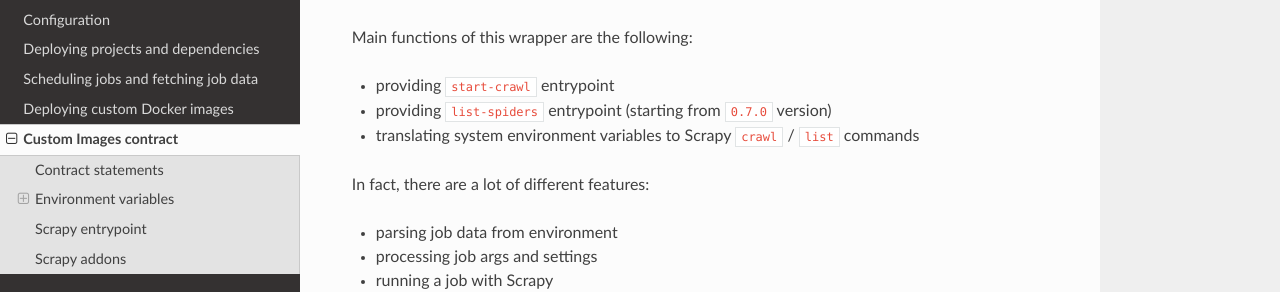
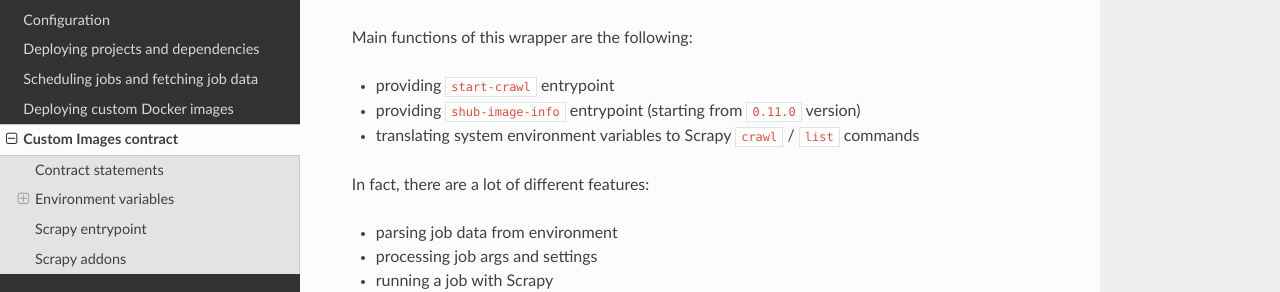
Before and after one commit to scrapinghub/shub, a Sphinx documentation site: the page built from docs/custom-images-contract.rst, in a window 1280 px wide and 900 px high, scrolled down 3890 px. Shown: the part 155-447 px from the top of the window. Built offline with Sphinx 7.4.7 and the Read the Docs theme 2.0.0, drawn with Linux system fonts in a browser that asks for light colours.

Commit message:
Fix #348: update sh-ep-scrapy description

```diff
--- a/docs/custom-images-contract.rst
+++ b/docs/custom-images-contract.rst
@@ -199,7 +199,7 @@
 Main functions of this wrapper are the following:
 
 - providing ``start-crawl`` entrypoint
-- providing ``list-spiders`` entrypoint (starting from ``0.7.0`` version)
+- providing ``shub-image-info`` entrypoint (starting from ``0.11.0`` version)
 - translating system environment variables to Scrapy ``crawl`` / ``list`` commands
 
 In fact, there are a lot of different features:
```
